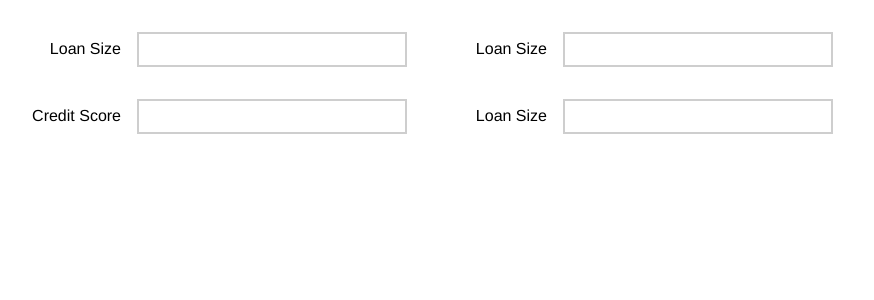
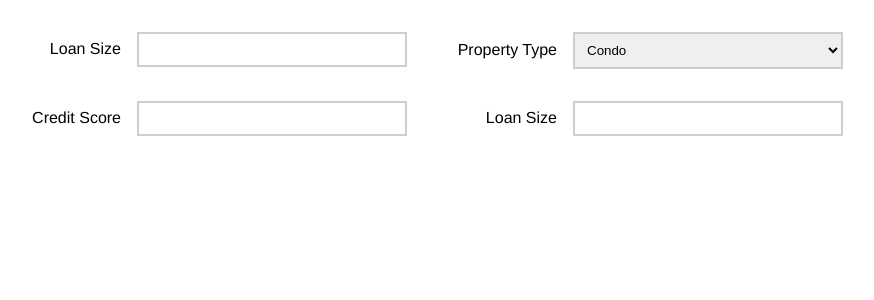
Before and after one commit to alexvalera/rate-quote, a React (Create React App) app: page / in a window 1280 px wide. Shown: the top 300 px of the page, without its empty margins (208-1082 px from the left). Built offline with nearby package versions, Linux system fonts and the light colour scheme.

Commit message:
Create dropdown component

```diff
--- a/src/App.js
+++ b/src/App.js
@@ -1,12 +1,9 @@
 import './App.css';
 import Form from './components/Form/Form';
-import TextInput from './components/TextInput/TextInput';
 
 function App() {
   return (
-    <Form>
-      <TextInput/>
-    </Form>
+    <Form/>
   );
 }
 
--- /dev/null
+++ b/src/components/Dropdown/Dropdown.js
@@ -0,0 +1,34 @@
+import Label from "../Label/Label";
+import PropTypes from 'prop-types';
+import styled from 'styled-components'
+
+
+export const Select = styled.select`
+margin-left: 1rem;
+border: 2px solid #cecece;
+padding: 0.5rem;
+width: 270px;
+`;
+
+const Container = styled.div``;
+
+const Dropdown = (props) => {
+  return (
+    <Container>
+      <Label text={props.label}/>
+      <Select>
+        <option value ="Condo">Condo</option>
+        <option value ="Townhouse">Townhouse</option>
+        <option value ="SingleFamily">Single Family Home</option>
+        <option value ="MultiFamily">Multi Family Home</option>
+      </Select>
+    </Container>
+  )
+};
+
+Dropdown.propTypes = {
+  label: PropTypes.string.isRequired,
+  options: PropTypes.object
+}
+
+export default Dropdown;
--- a/src/components/Form/Form.js
+++ b/src/components/Form/Form.js
@@ -1,4 +1,5 @@
 import styled from 'styled-components';
+import Dropdown from '../Dropdown/Dropdown';
 import TextInput from '../TextInput/TextInput';
 
 const StyledForm = styled.form`
@@ -26,7 +27,7 @@ const Form = () => (
         <TextInput label="Loan Size"/>
       </Column>
       <Column>
-        <TextInput label="Loan Size"/>
+          <Dropdown label="Property Type"/>
       </Column>
     </Row>
     <Row>
--- a/src/components/Label/Label.js
+++ b/src/components/Label/Label.js
@@ -4,7 +4,7 @@ const StyledLabel = styled.label`
 display: inline-block;
   font-family: 'Helvetica';
   text-align: right;
-  width: 90px;
+  width: 100px;
 `;
 
 const Label = (props) => (
--- a/src/components/TextInput/TextInput.js
+++ b/src/components/TextInput/TextInput.js
@@ -2,12 +2,12 @@ import Label from "../Label/Label";
 import PropTypes from 'prop-types';
 import styled from 'styled-components';
 
-const Input = styled.input`
+export const Input = styled.input`
   margin-left: 1rem;
   border: 2px solid #cecece;
   padding: 0.5rem;
   width: 250px;
-`
+`;
 
 const Container = styled.div``;
 
```
Also changed, not shown: 1 other file (tests, documents, lock files or other folders).
